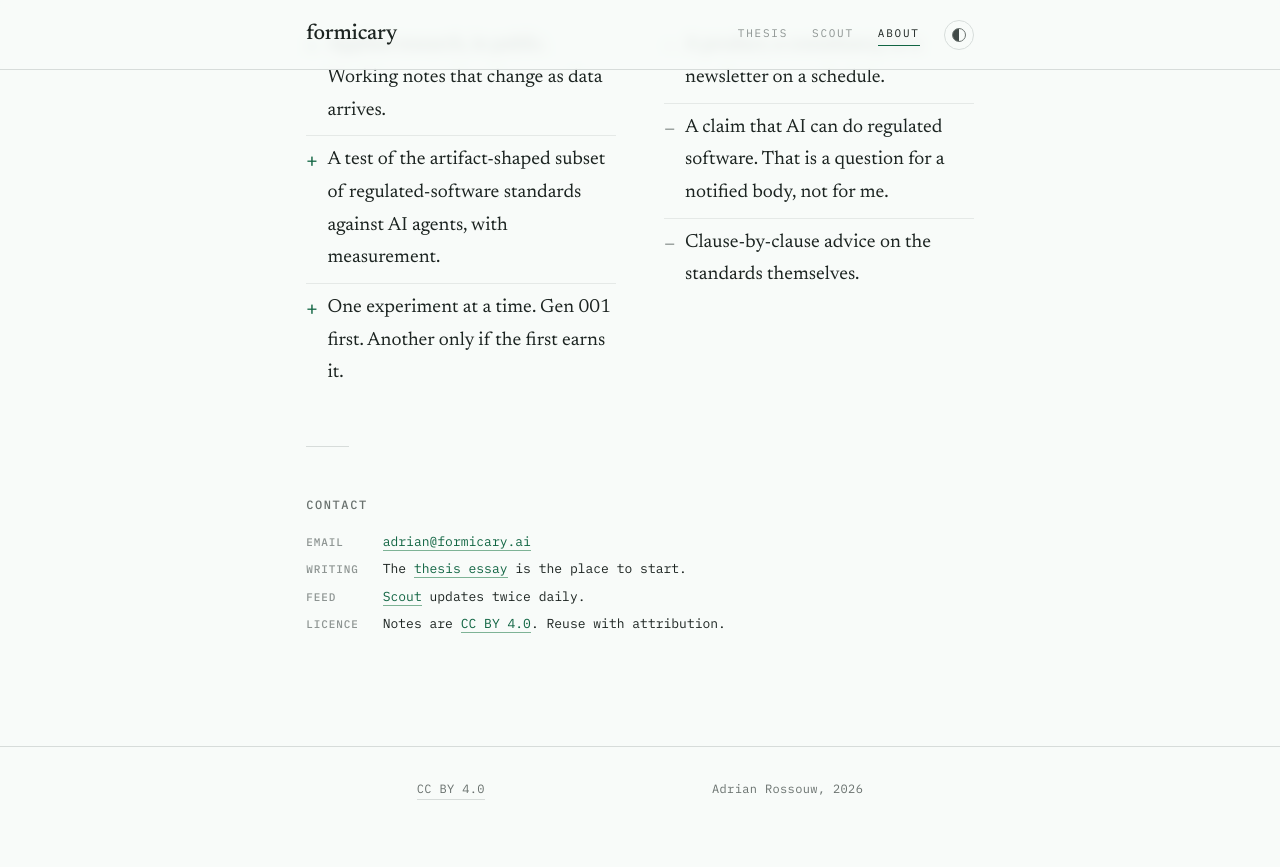
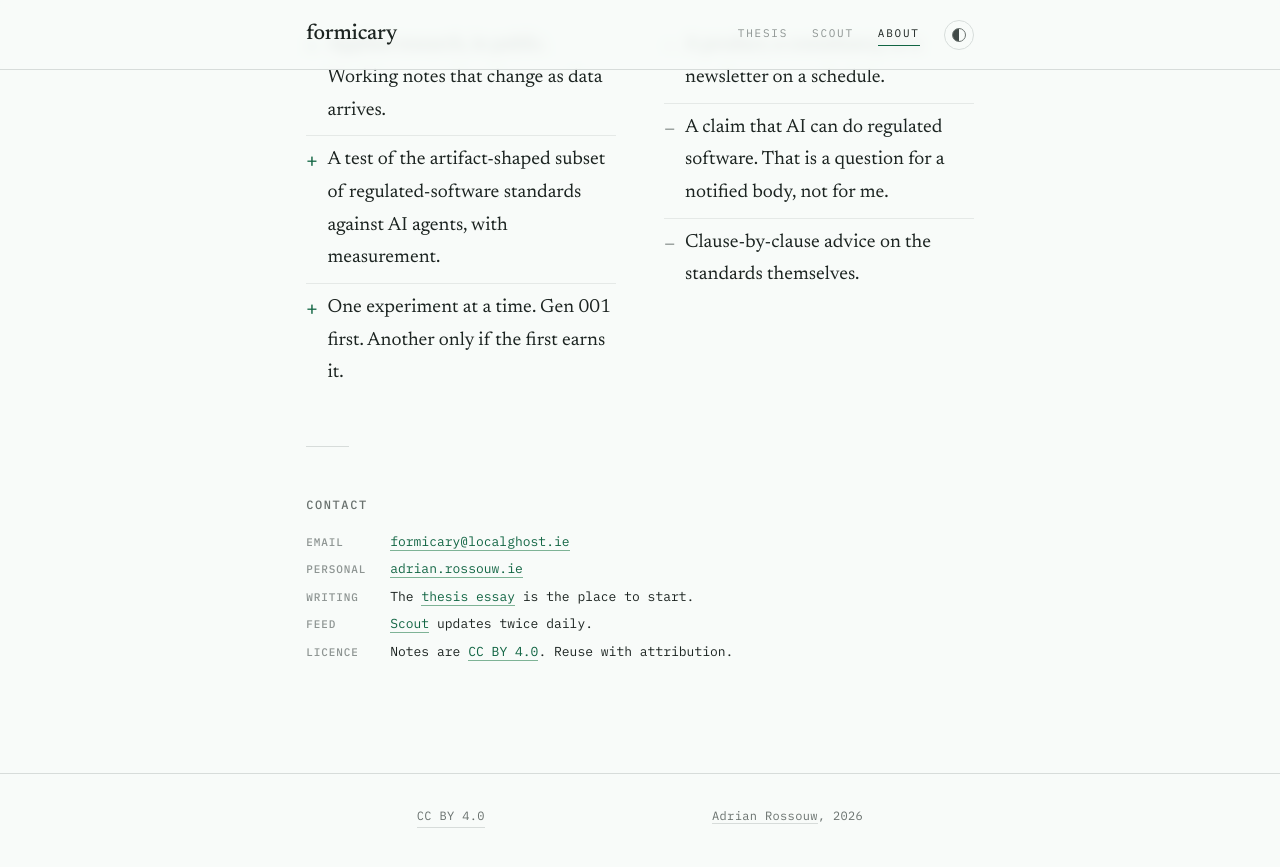
Before and after one commit to AdrianRossouw/formicary.ai, a Jekyll site: the page built from about.md, in a window 1280 px wide and 900 px high, scrolled down 1265 px. Shown: the top 867 px of the window. Built offline with Jekyll 4.4.1, drawn with Linux system fonts in a browser that asks for light colours.

Commit message:
fix(REQ-015,REQ-018,REQ-019,REQ-025): crosslink personal domain, fix contact email
Link author name in footer (REQ-015) and thesis masthead byline (REQ-018,REQ-019)
to adrian.rossouw.ie. Add Personal row to about bio-grid (REQ-025). Fix email
from adrian@formicary.ai to formicary@localghost.ie per REQ-025.

Co-Authored-By: Claude Sonnet 4.6 <noreply@anthropic.com>
Entire-Checkpoint: d832aa5d4f90

```diff
--- a/_includes/footer.html
+++ b/_includes/footer.html
@@ -3,6 +3,6 @@
     <span class="site-foot__license">
       <a href="https://creativecommons.org/licenses/by/4.0/" rel="license">CC BY 4.0</a>
     </span>
-    <span>Adrian Rossouw, 2026</span>
+    <span><a href="https://adrian.rossouw.ie">Adrian Rossouw</a>, 2026</span>
   </div>
 </footer>
--- a/about.md
+++ b/about.md
@@ -50,7 +50,8 @@ permalink: /about/
 <section>
   <p class="kicker" style="margin-bottom: var(--space-4);">Contact</p>
   <dl class="bio-grid">
-    <dt>Email</dt><dd><a href="mailto:adrian@formicary.ai">adrian@formicary.ai</a></dd>
+    <dt>Email</dt><dd><a href="mailto:formicary@localghost.ie">formicary@localghost.ie</a></dd>
+    <dt>Personal</dt><dd><a href="https://adrian.rossouw.ie">adrian.rossouw.ie</a></dd>
     <dt>Writing</dt><dd>The <a href="/">thesis essay</a> is the place to start.</dd>
     <dt>Feed</dt><dd><a href="/scout/">Scout</a> updates twice daily.</dd>
     <dt>Licence</dt><dd>Notes are <a href="https://creativecommons.org/licenses/by/4.0/" rel="license">CC BY 4.0</a>. Reuse with attribution.</dd>
```
Also changed, not shown: index.md (+1 -1 lines).
